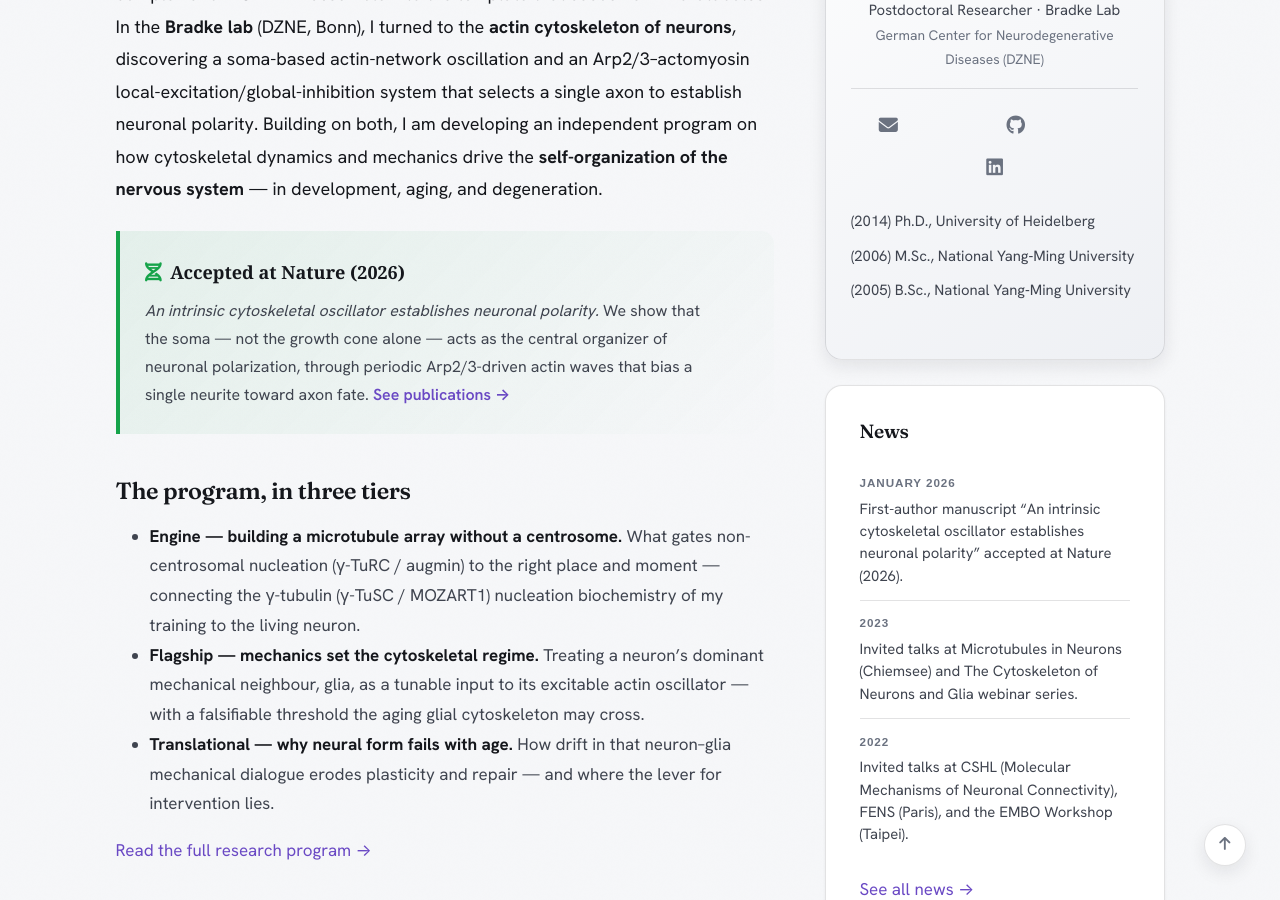
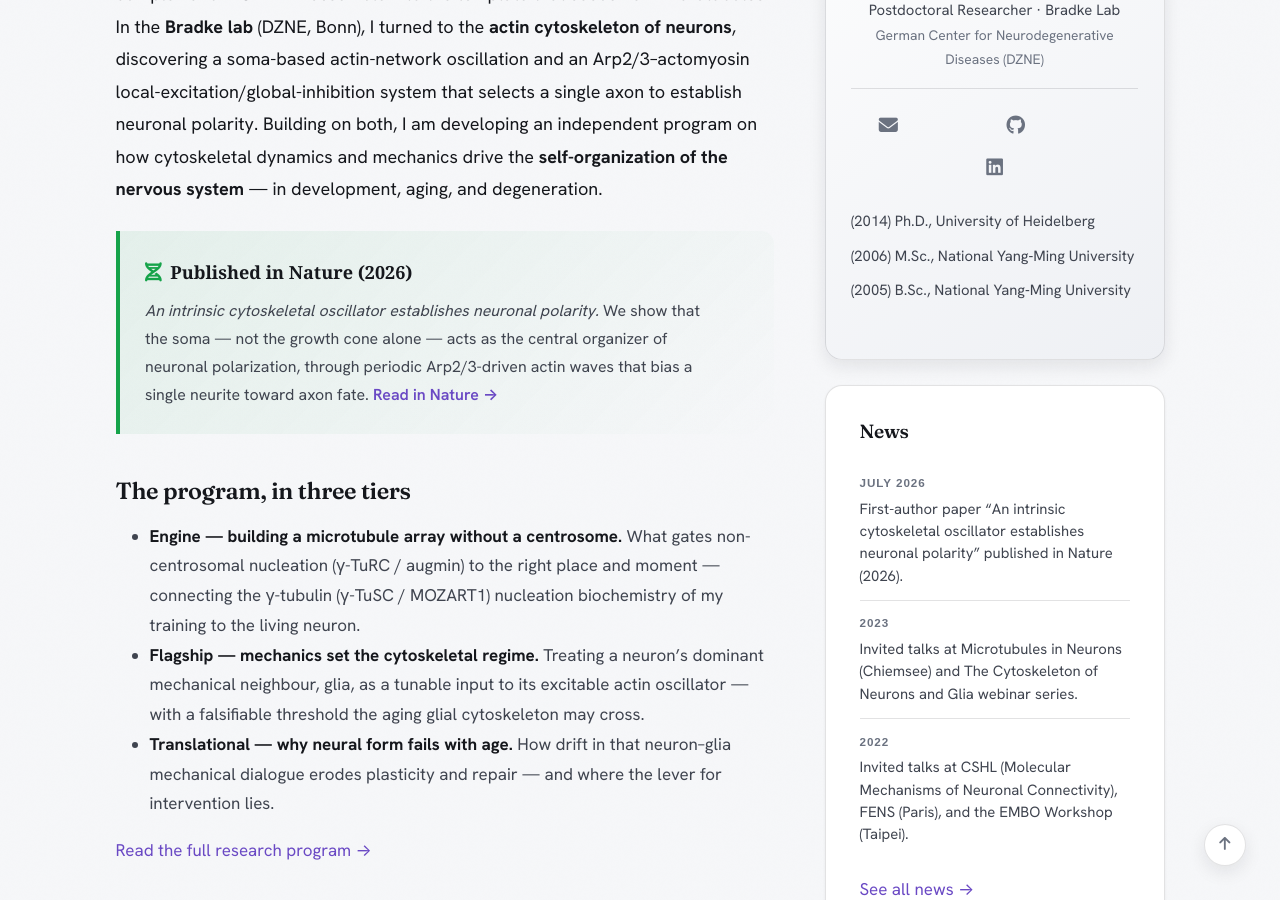
Before and after one commit to darkbreaker0/darkbreaker0.github.io, a Jekyll site: the page built from _pages/home.md, in a window 1280 px wide and 900 px high, scrolled down 1170 px. Built offline with Jekyll 4.4.1, drawn with Linux system fonts in a browser that asks for light colours; a style sheet for code colours, icons or effects is not loaded.

Commit message:
content: Arp3 paper PUBLISHED in Nature (2026) — article citation + DOI, 'published' wording sitewide, refreshed CV PDF

```diff
--- a/_data/news.yml
+++ b/_data/news.yml
@@ -1,7 +1,7 @@
 # News items shown on the home page sidebar (3 most recent) and on /allnews.
 # Each entry needs: date, headline
-- date: January 2026
-  headline: "First-author manuscript “An intrinsic cytoskeletal oscillator establishes neuronal polarity” accepted at Nature (2026)."
+- date: July 2026
+  headline: "First-author paper “An intrinsic cytoskeletal oscillator establishes neuronal polarity” published in Nature (2026)."
 
 - date: 2023
   headline: "Invited talks at Microtubules in Neurons (Chiemsee) and The Cytoskeleton of Neurons and Glia webinar series."
--- a/_pages/home.md
+++ b/_pages/home.md
@@ -16,8 +16,8 @@ permalink: /
 I am a cell biologist and biochemist who studies the cytoskeleton across two scales. In the **Schiebel lab** (ZMBH, Heidelberg), my PhD and postdoctoral work dissected the **biochemistry of microtubule nucleation** — how the γ-tubulin small complex and MOZART1 assemble into the template that seeds new microtubules. In the **Bradke lab** (DZNE, Bonn), I turned to the **actin cytoskeleton of neurons**, discovering a soma-based actin-network oscillation and an Arp2/3&ndash;actomyosin local-excitation/global-inhibition system that selects a single axon to establish neuronal polarity. Building on both, I am developing an independent program on how cytoskeletal dynamics and mechanics drive the **self-organization of the nervous system** — in development, aging, and degeneration.
 
 <div class="callout callout-success" markdown="0">
-<div class="callout-title"><i class="fa-solid fa-dna callout-icon"></i> Accepted at Nature (2026)</div>
-<p><em>An intrinsic cytoskeletal oscillator establishes neuronal polarity.</em> We show that the soma &mdash; not the growth cone alone &mdash; acts as the central organizer of neuronal polarization, through periodic Arp2/3-driven actin waves that bias a single neurite toward axon fate. <a href="{{ site.url }}{{ site.baseurl }}/publications">See publications &rarr;</a></p>
+<div class="callout-title"><i class="fa-solid fa-dna callout-icon"></i> Published in Nature (2026)</div>
+<p><em>An intrinsic cytoskeletal oscillator establishes neuronal polarity.</em> We show that the soma &mdash; not the growth cone alone &mdash; acts as the central organizer of neuronal polarization, through periodic Arp2/3-driven actin waves that bias a single neurite toward axon fate. <a href="https://www.nature.com/articles/s41586-026-10755-6">Read in Nature &rarr;</a></p>
 </div>
 
 ### The program, in three tiers
--- a/_pages/research.md
+++ b/_pages/research.md
@@ -70,7 +70,7 @@ The program sits at the largely unclaimed intersection of **excitable-cytoskelet
 <div class="banner-caption">Inside the neurite (a tensegrity balance of actin and microtubules): with low Arp2/3 activity, actomyosin arcs contract and the neurite retracts; with high Arp2/3 activity, the arcs disassemble and microtubules stabilize and extend the shaft.</div>
 </div>
 
-- **A cytoskeletal oscillator for neuronal polarity.** The soma — not the growth cone alone — organizes neuronal polarization: periodic Arp2/3-dependent actin branching remodels a global actomyosin network into an actin wave that biases a single neurite toward axon fate (an Arp2/3–actomyosin local-excitation/global-inhibition system). *First-author manuscript, accepted at Nature (2026).*
+- **A cytoskeletal oscillator for neuronal polarity.** The soma — not the growth cone alone — organizes neuronal polarization: periodic Arp2/3-dependent actin branching remodels a global actomyosin network into an actin wave that biases a single neurite toward axon fate (an Arp2/3–actomyosin local-excitation/global-inhibition system). *First-author paper, published in Nature (2026).*
 - **The biochemistry of microtubule nucleation.** I established MOZART1 as an integral part of the γ-tubulin small complex and a driver of its assembly into a nucleation-competent ring, and dissected the mitotic phospho-regulation of γ-TuSC and its receptors.
 
 <div class="banner-frame" markdown="0">
--- a/assets/ref.bib
+++ b/assets/ref.bib
@@ -4,10 +4,10 @@
 % DOIs verified via CrossRef (2026-06-02).
 % ============================================================
 
-@unpublished{lin2026oscillator,
+@article{lin2026oscillator,
   title   = {An intrinsic cytoskeletal oscillator establishes neuronal polarity},
   author  = {Lin, Tien-Chen and Coles, Charlotte H. and Alfadil, Eissa and F{\"a}{\ss}ler, Florian and Husch, Andreas and Dupraz, Sebastian and Pietralla, Thorben and Narita, Akihiro and Schelski, Max and Flynn, Kevin C. and Stern, Sina and M{\"o}hl, Christoph and Hilton, Brett J. and Vauti, Franz and Arnold, Hans-Henning and Schur, Florian K. M. and Bradke, Frank},
-  note    = {In press, Nature (2026)},
+  journal = {Nature},
   year    = {2026},
   doi     = {10.1038/s41586-026-10755-6}
 }
```
Also changed, not shown: _pages/publications.md (+0 -4 lines), 1 other file.
